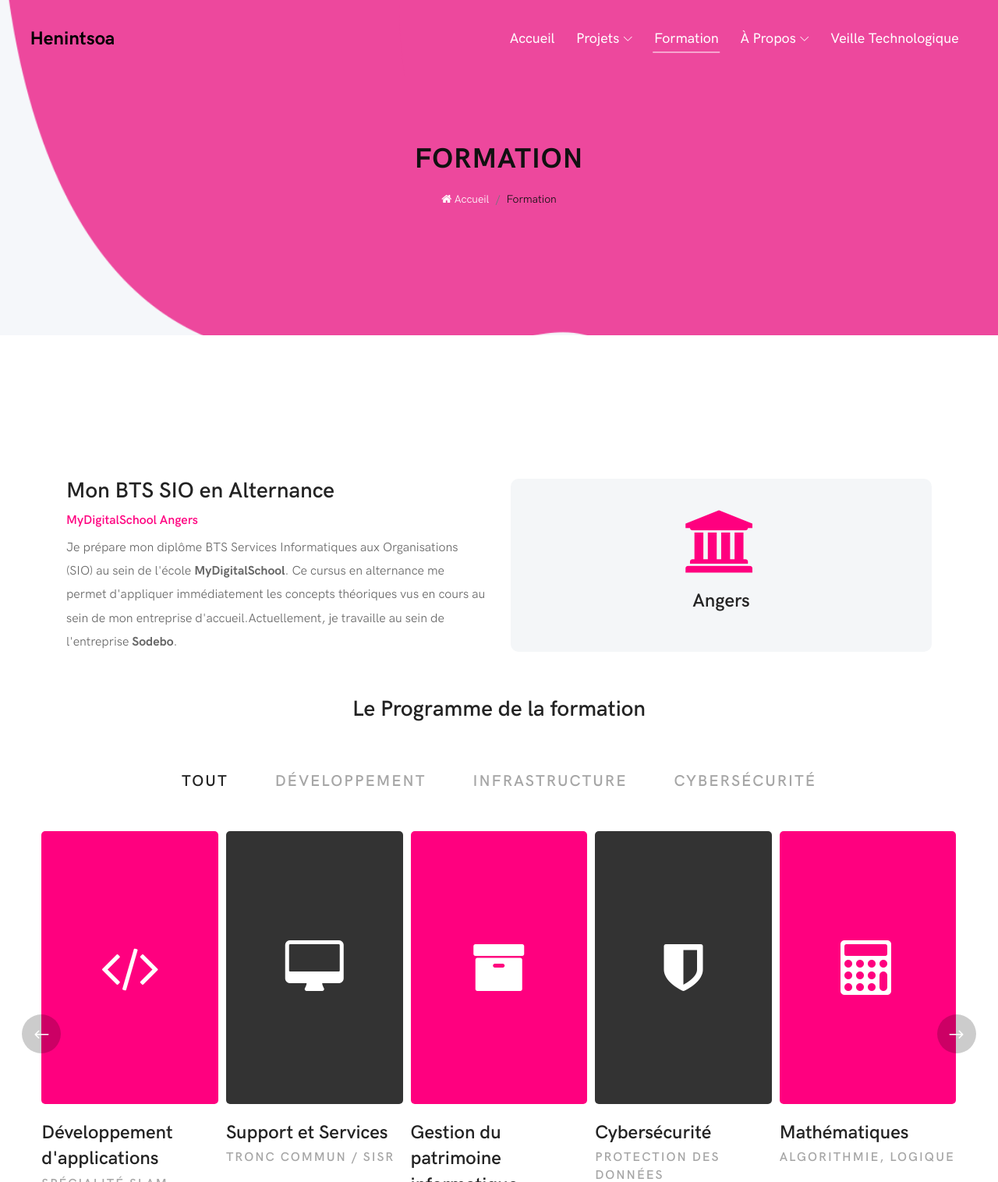
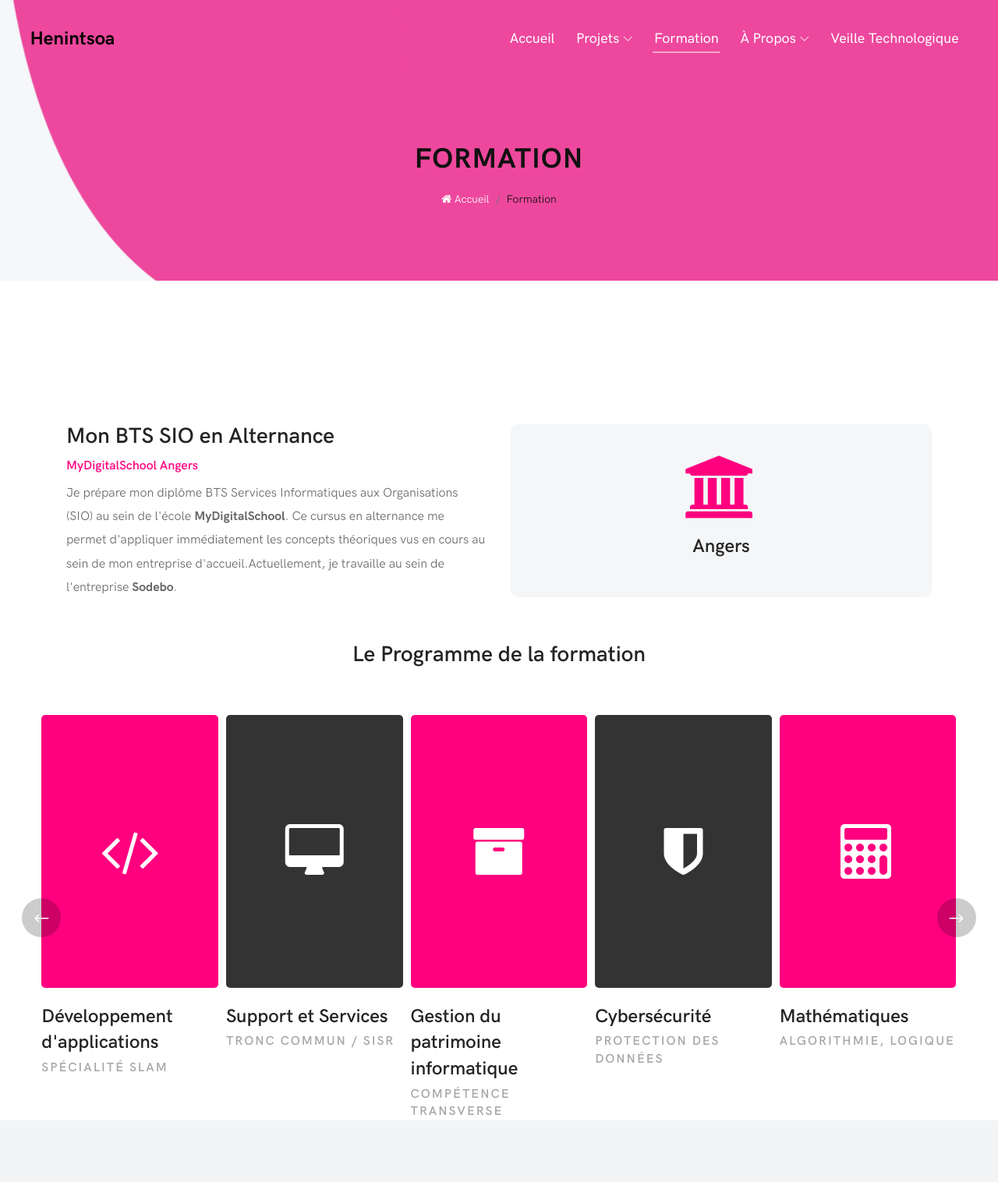
Before and after one commit to HenintsoaMyrtilR/portfolioTempMona, a website: page formation.html in a window 1280 px wide. Shown: the top 1516 px of the page at 78% size. Drawn offline with Linux system fonts and the light colour scheme; files whose address does not match are found by name.

Commit message:
Modification du margin trop grand + modification de la page formation : suppression des filtres inutiles

```diff
--- a/formation.html
+++ b/formation.html
@@ -75,7 +75,7 @@
     </div>
     </header>
 
-    <div class="breadcumb-area bg-img" style="background-image: url(./img/core-img/curve.png); background-color: #f5f7fa; padding-top: 180px; padding-bottom: 250px;">
+    <div class="breadcumb-area bg-img" style="background-image: url(./img/core-img/curve.png); background-color: #f5f7fa; padding-top: 180px; padding-bottom: 180px;">
         <div class="container">
         <div class="row">
             <div class="col-12 text-center">
@@ -123,26 +123,6 @@
           <div class="row">
              <div class="col-12 text-center mb-50">
                 <h3>Le Programme de la formation</h3>
-            </div>
-        </div>
-
-        <div class="col-12">
-          <div class="model-tab-area">
-            <ul class="nav nav-tabs mb-50" id="mona_modelTab" role="tablist">
-                <li class="nav-item">
-                    <a class="nav-link active" id="tab1" data-toggle="tab" href="#tab-1" role="tab" aria-controls="tab-1" aria-selected="true">Tout</a>
-                </li>
-                <li class="nav-item">
-                    <a class="nav-link" id="tab2" data-toggle="tab" href="#tab-2" role="tab" aria-controls="tab-2" aria-selected="false">Développement</a>
-                </li>
-                <li class="nav-item">
-                    <a class="nav-link" id="tab3" data-toggle="tab" href="#tab-3" role="tab" aria-controls="tab-3" aria-selected="false">Infrastructure</a>
-                </li>
-                <li class="nav-item">
-                    <a class="nav-link" id="tab4" data-toggle="tab" href="#tab-4" role="tab" aria-controls="tab-4" aria-selected="false">Cybersécurité</a>
-                </li>
-            </ul>
-          </div>
             </div>
         </div>
       </div>
```
Also changed, not shown: mon-parcours.html (+1 -1 lines), projets.html (+1 -1 lines), tableau-E4E5.html (+1 -1 lines), veille.html (+1 -1 lines). Lines whose indentation alone changed are shown as unchanged.
